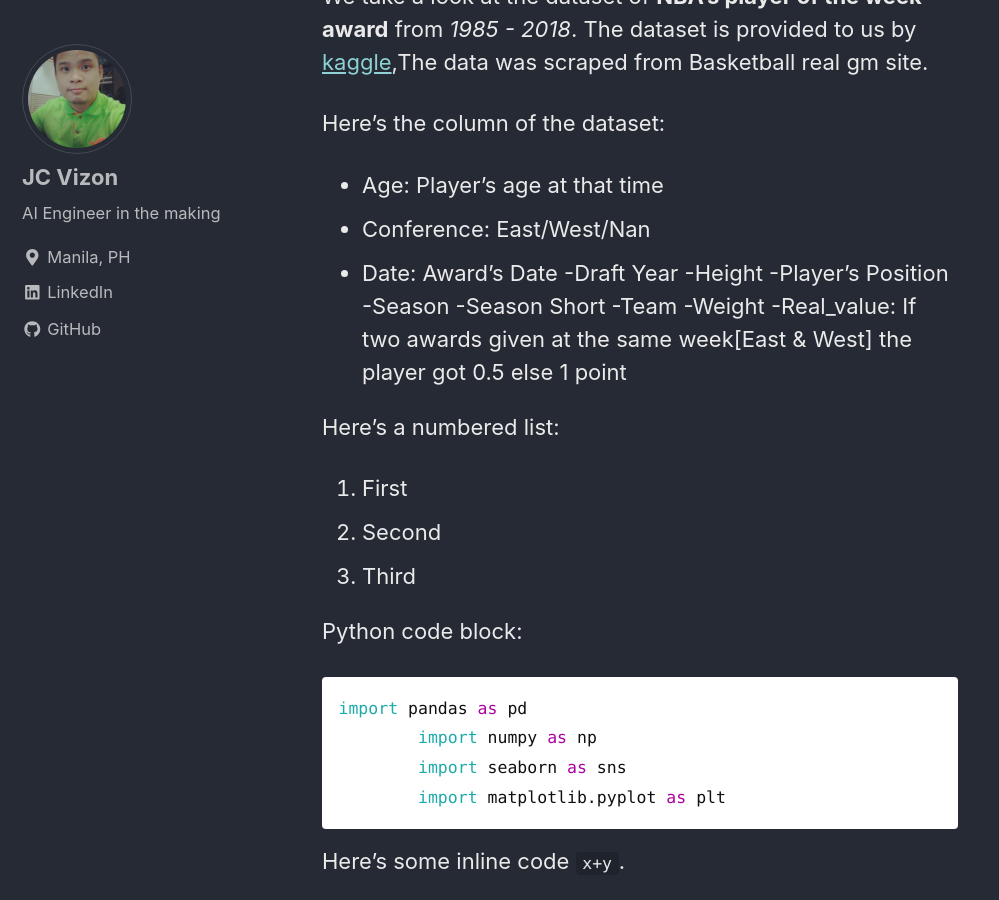
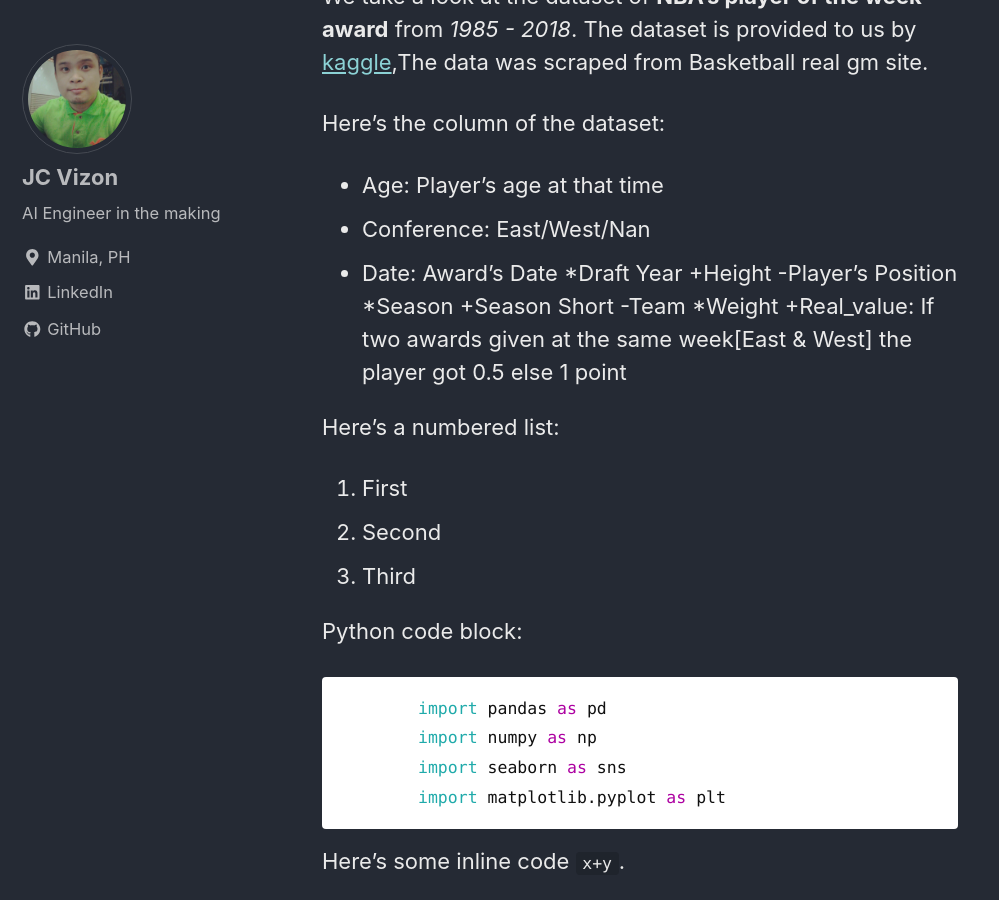
Before and after one commit to Jcvizon06/Data-Science-Portfolio, a Jekyll site: the page built from _posts/2018-01-28-eda-nba.md, in a window 1280 px wide and 900 px high, scrolled down 1223 px. Shown: the whole window, without its empty margins (0-999 px from the left). Built offline with Jekyll 4.4.1, drawn with Linux system fonts in a browser that asks for light colours; nearby versions of some CDN libraries; formulas are drawn with MathJax 3; some of the changed lines change nothing that is shown.

Commit message:
11/3/2018

````diff
--- a/_posts/2018-01-28-eda-nba.md
+++ b/_posts/2018-01-28-eda-nba.md
@@ -17,14 +17,14 @@ Here's the column of the dataset:
 * Age: Player's age at that time
 + Conference: East/West/Nan
 - Date: Award's Date
--Draft Year
--Height
+*Draft Year
++Height
 -Player's Position
--Season
--Season Short
+*Season
++Season Short
 -Team
--Weight
--Real_value: If two awards given at the same week[East & West] the player got 0.5 else 1 point
+*Weight
++Real_value: If two awards given at the same week[East & West] the player got 0.5 else 1 point
 
 Here's a numbered list:
 1. First
@@ -33,7 +33,7 @@ Here's a numbered list:
 
 Python code block:
 ```python
-import pandas as pd
+	import pandas as pd
 	import numpy as np
 	import seaborn as sns
 	import matplotlib.pyplot as plt
````
